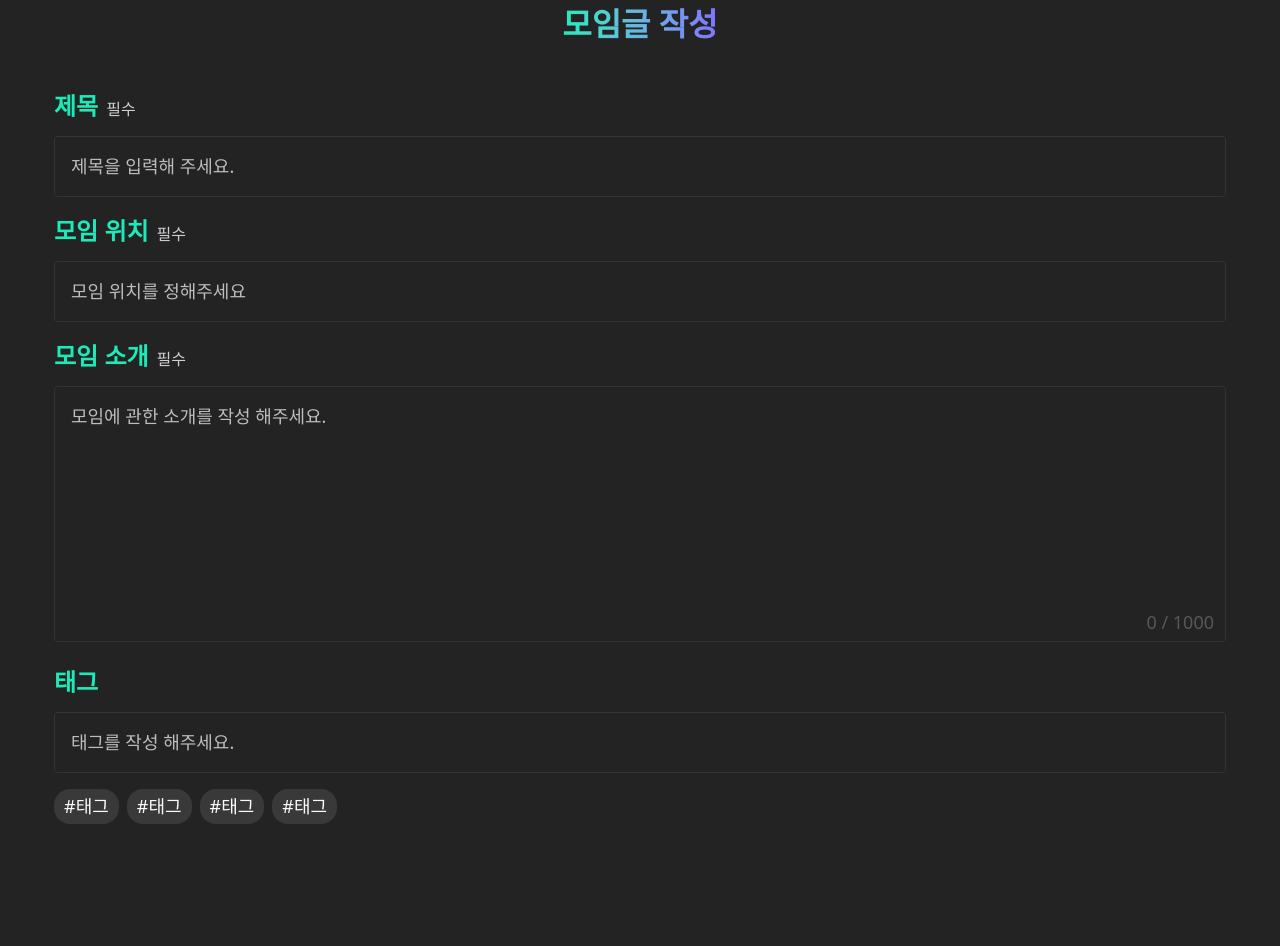
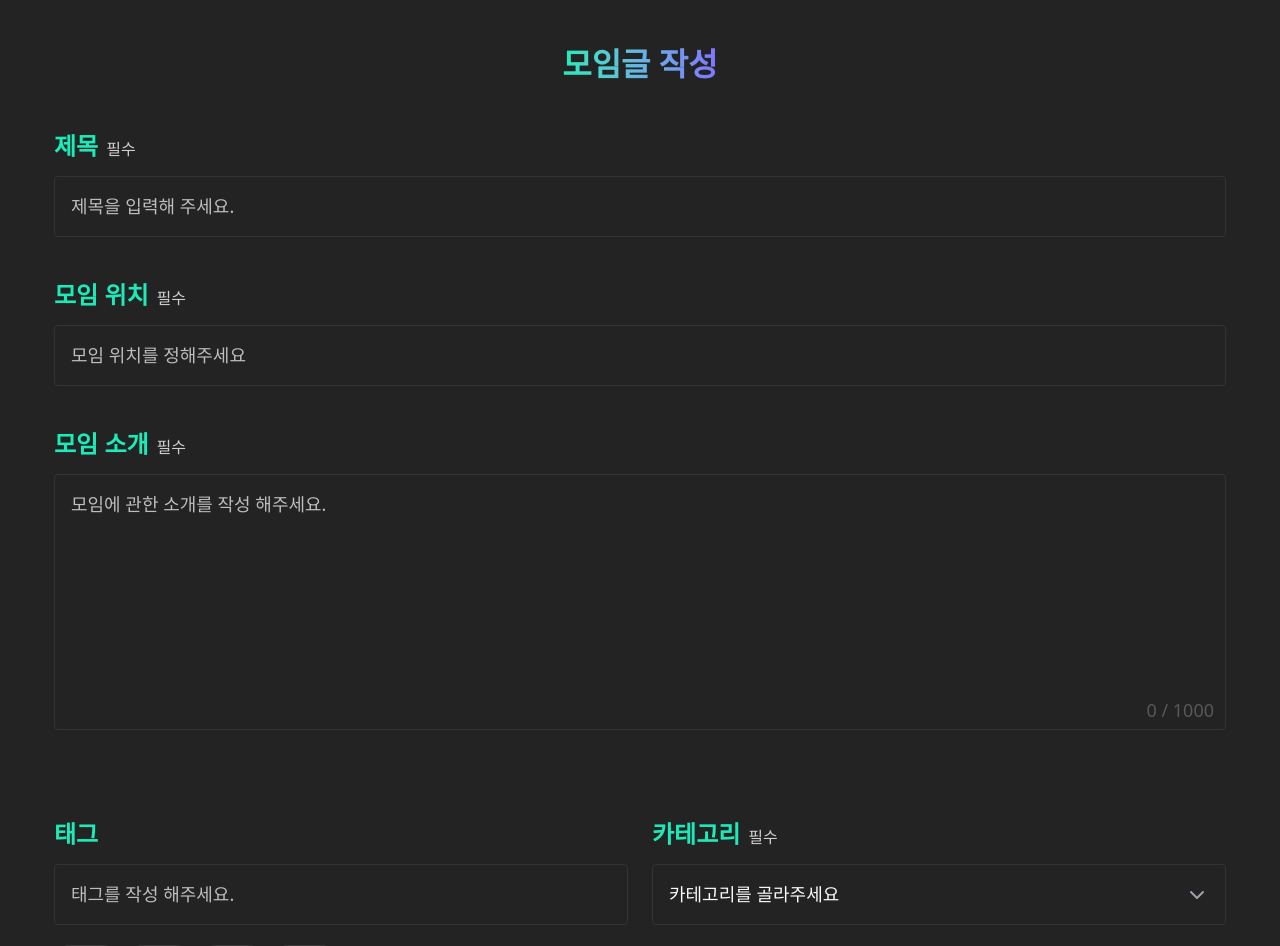
Before and after one commit to prgrms-web-devcourse-final-project/WEB4_5_88hage_FE, a Next.js app: page / in a window 1280 px wide. Shown: the top 946 px of the page. Before the commit the page ends 824 px from the top, so only its background shows below. Built offline with nearby package versions, Linux system fonts and the light colour scheme.

Commit message:
Feat: 모임글 작성 게시판 추가

```diff
--- a/src/components/button/GrayButton.tsx
+++ b/src/components/button/GrayButton.tsx
@@ -14,7 +14,7 @@ export default function GrayButton({
 }: GrayButtonProps) {
   return (
     <button
-      className={`bg-gray-default text-gray-6 w-full rounded py-3 text-[16px] font-semibold ${className}`}
+      className={`bg-gray-default text-gray-6 t3 w-full rounded py-3 font-semibold ${className}`}
       {...props}
     >
       {children}
--- a/src/components/layout/CategorySelect.tsx
+++ b/src/components/layout/CategorySelect.tsx
@@ -1,43 +1,77 @@
 'use client';
-import { useState } from 'react';
+import { useState, useEffect, useRef } from 'react';
+import { ChevronDown } from 'lucide-react';
 
 type CategorySelectProps = {
-  title: string;
   isRequired?: boolean;
   options: string[];
 };
 
 export default function CategorySelect({
-  title,
   isRequired = false,
   options,
 }: CategorySelectProps) {
+  const [isOpen, setIsOpen] = useState(false);
   const [selected, setSelected] = useState('');
+  const componentRef = useRef<HTMLDivElement>(null);
+
+  useEffect(() => {
+    function handleClickOutside(event: MouseEvent) {
+      if (
+        componentRef.current &&
+        !componentRef.current.contains(event.target as Node)
+      ) {
+        setIsOpen(false);
+      }
+    }
+    document.addEventListener('mousedown', handleClickOutside);
+    return () => {
+      document.removeEventListener('mousedown', handleClickOutside);
+    };
+  }, [componentRef]);
+
+  const handleSelect = (option: string) => {
+    setSelected(option);
+    setIsOpen(false);
+  };
 
   return (
-    <div className="mt-6 w-full px-6">
-      <label className="text-main mb-2 block text-[16px] font-semibold lg:text-[24px]">
-        {title}
+    <div className="relative mt-6 w-full lg:mt-10" ref={componentRef}>
+      <label className="text-main mb-3 block text-[16px] font-semibold lg:text-[24px]">
+        카테고리
         {isRequired && (
-          <span className="ml-2 text-[12px] font-medium text-[#cecece]">
-            (필수)
-          </span>
+          <span className="t4 ml-2 font-medium text-[#cecece]">필수</span>
         )}
       </label>
-      <select
-        className="t3 w-full rounded border border-[#343434] bg-[#1a1a1a] p-4 text-white"
-        value={selected}
-        onChange={(e) => setSelected(e.target.value)}
+      <button
+        type="button"
+        className="t3 bg-bg-color flex w-full items-center justify-between rounded border border-[#343434] p-4 text-left text-white"
+        onClick={() => setIsOpen(!isOpen)}
       >
-        <option value="" disabled hidden>
-          카테고리를 골라주세요
-        </option>
-        {options.map((option) => (
-          <option key={option} value={option}>
-            {option}
-          </option>
-        ))}
-      </select>
+        <span>{selected || '카테고리를 골라주세요'}</span>
+        <ChevronDown
+          className={`transform transition-transform duration-200 ${
+            isOpen ? 'rotate-180' : ''
+          }`}
+          color="#9CA3AF"
+        />
+      </button>
+      {isOpen && (
+        <div className="absolute z-10 mt-2 w-full rounded border border-[#343434] bg-[#242424] p-4 text-white">
+          <div className="flex-wrap gap-2">
+            {options.map((option) => (
+              <button
+                key={option}
+                type="button"
+                className="t3 bg-[#343434] px-4 py-2"
+                onClick={() => handleSelect(option)}
+              >
+                {option}
+              </button>
+            ))}
+          </div>
+        </div>
+      )}
     </div>
   );
 }
--- a/src/components/layout/WritingForm.tsx
+++ b/src/components/layout/WritingForm.tsx
@@ -22,14 +22,14 @@ export default function WritingForm({
 
   return (
     <>
-      <div className="w-full px-6">
+      <div className="w-full">
         <div className="text-main text-[16px] font-semibold lg:text-[24px]">
           {title}
           {isRequired && (
             <span className="t5 t4 ml-2 font-medium text-[#cecece]">필수</span>
           )}
         </div>
-        <div className="relative mb-4">
+        <div className="relative mb-4 lg:mb-10">
           {isLongForm ? (
             <textarea
               className="placeholder-gray-4 t3 mt-3 h-64 w-full resize-none rounded border border-[#343434] p-4 text-white"
--- a/src/pages/GatheringCreatePage.tsx
+++ b/src/pages/GatheringCreatePage.tsx
@@ -1,11 +1,13 @@
+import GrayButton from '@/components/button/GrayButton';
 import Tag from '@/components/common/Tag';
+import CategorySelect from '@/components/layout/CategorySelect';
 import WritingForm from '@/components/layout/WritingForm';
 
 export default function GatheringCreatePage() {
   return (
     <>
-      <div className="mx-auto flex w-full max-w-[1220px] flex-col items-center">
-        <div className="from-main to-text mb-10 inline bg-gradient-to-r bg-clip-text text-[24px] font-semibold text-transparent md:text-[30px] lg:text-[32px]">
+      <div className="mx-auto mb-10 flex w-full max-w-[1220px] flex-col items-center px-6">
+        <div className="from-main to-text mt-10 mb-10 inline bg-gradient-to-r bg-clip-text text-[24px] font-semibold text-transparent md:text-[30px] lg:text-[32px]">
           모임글 작성
         </div>
 
@@ -30,19 +32,42 @@ export default function GatheringCreatePage() {
           isLongForm
         />
 
+        <div className="flex w-full flex-col items-baseline lg:flex-row lg:gap-6">
+          {/* 태그 입력 영역 */}
+          <div className="w-full lg:w-1/2">
             <WritingForm
               title="태그"
               placeholder="태그를 작성 해주세요."
               isRequired={false}
               isLongForm={false}
             />
-        <div className="flex w-full flex-wrap justify-start gap-2 px-6">
+            <div className="flex flex-wrap justify-start gap-2 lg:mt-[-20px]">
               <Tag />
               <Tag />
               <Tag />
               <Tag />
             </div>
           </div>
+
+          {/* 카테고리 선택 영역 */}
+          <div className="w-full lg:w-1/2">
+            <CategorySelect
+              isRequired
+              options={[
+                '문화',
+                '운동',
+                '푸드',
+                '자기계발',
+                '게임',
+                '여행',
+                '예술',
+              ]}
+            />
+          </div>
+        </div>
+
+        <GrayButton className="mt-10 lg:mt-20">작성하기</GrayButton>
+      </div>
     </>
   );
 }
```
Lines whose indentation alone changed are shown as unchanged.
